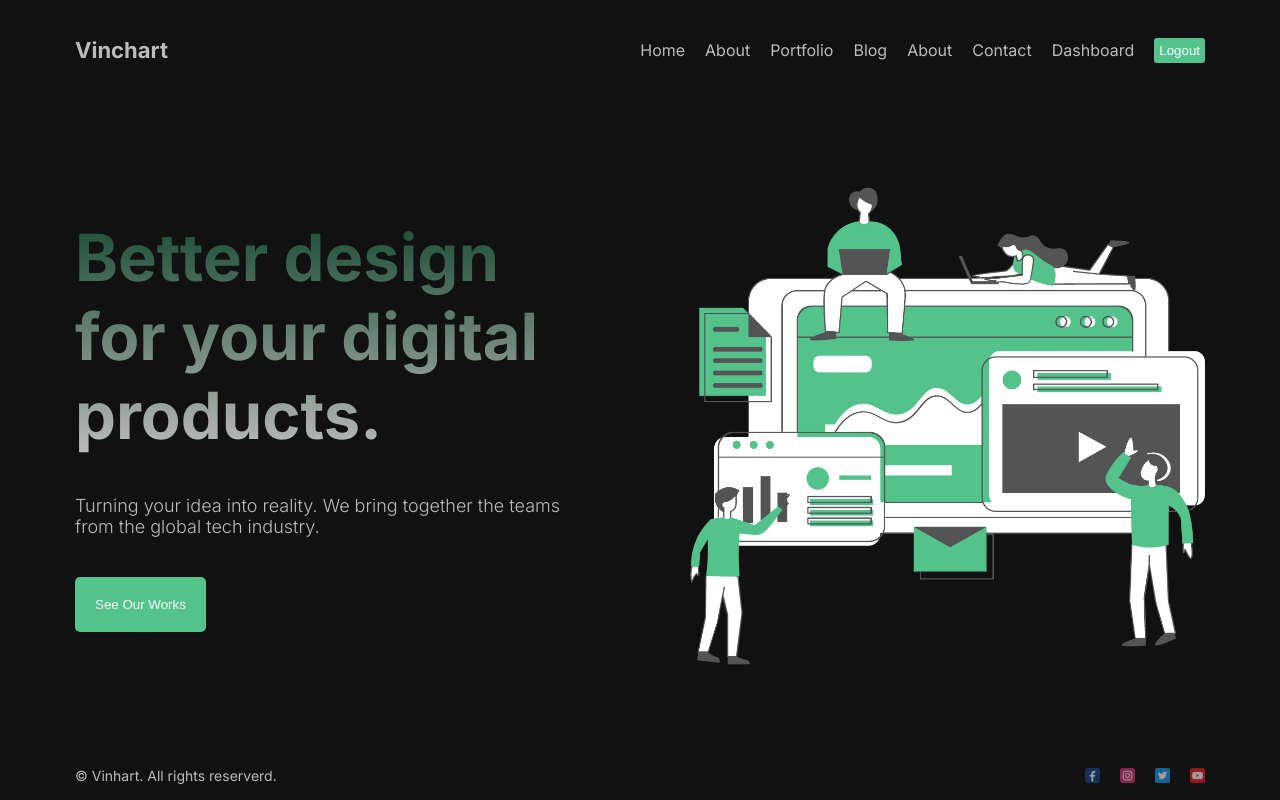
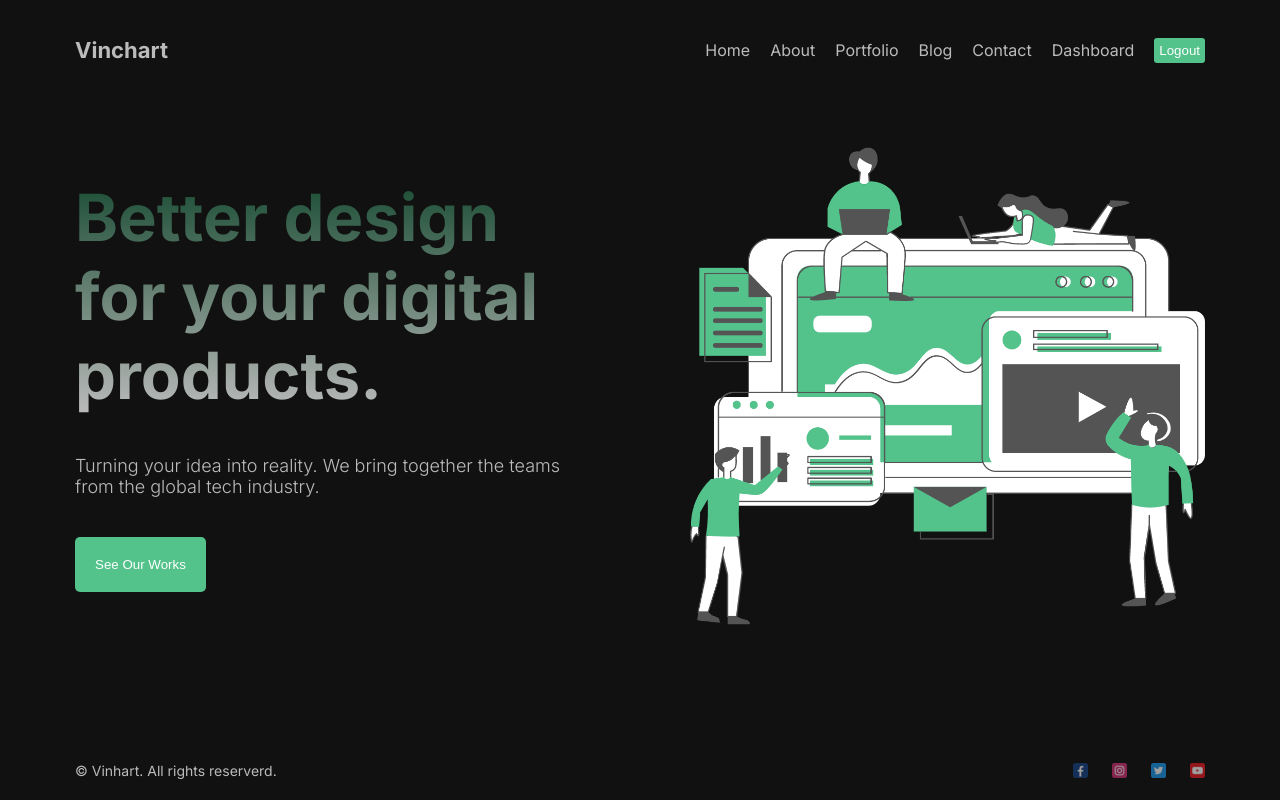
Before and after one commit to mirzasahin/nextjs-fullstack-app, a Next.js app: page / in a window 1280 px wide. Built offline with nearby package versions, Linux system fonts and the light colour scheme.

Commit message:
Add content about page

```diff
--- a/next.config.mjs
+++ b/next.config.mjs
@@ -1,4 +1,13 @@
 /** @type {import('next').NextConfig} */
-const nextConfig = {};
+const nextConfig = {
+    images: {
+        remotePatterns: [{
+            protocol: 'https',
+            hostname: 'images.pexels.com',
+            port: '',
+            pathname: '/**',
+        }, ],
+    },
+};
 
 export default nextConfig;
--- a/src/app/page.jsx
+++ b/src/app/page.jsx
@@ -1,6 +1,7 @@
 import Image from "next/image";
 import styles from "./page.module.css";
 import Hero from '/public/hero.png'
+import Button from "@/components/Button/Button";
 
 export default function Home() {
   return (
@@ -9,7 +10,7 @@ export default function Home() {
       <div className={styles.item}>
         <h1 className={styles.title}>Better design for your digital products.</h1>
         <p className={styles.desc}>Turning your idea into reality. We bring together the teams from the global tech industry.</p>
-        <button className={styles.button}>See Our Works</button>
+        <Button text="See Our Works" url="/portfolio"/>
       </div>
 
       <div className={styles.item}>
--- a/src/app/page.module.css
+++ b/src/app/page.module.css
@@ -29,13 +29,3 @@
   font-size: 18px;
   font-weight: 300;
 }
-
-.button{
-  padding: 20px;
-  cursor: pointer;
-  background-color: #53c28b;
-  border: none;
-  border-radius: 5px;
-  width: max-content;
-  color: white;
-}
--- /dev/null
+++ b/src/components/Button/Button.jsx
@@ -0,0 +1,13 @@
+import React from 'react'
+import styles from './button.module.css'
+import Link from 'next/link'
+
+const Button = ({ text, url }) => {
+    return (
+        <Link href={`${url}`}>
+            <button className={styles.container}>{text}</button>
+        </Link>
+    )
+}
+
+export default Button
--- /dev/null
+++ b/src/components/Button/button.module.css
@@ -0,0 +1,9 @@
+.container{
+    padding: 20px;
+    cursor: pointer;
+    background-color: #53c28b;
+    border: none;
+    border-radius: 5px;
+    width: max-content;
+    color: white;
+  }
--- a/src/components/footer/footer.module.css
+++ b/src/components/footer/footer.module.css
@@ -4,15 +4,22 @@
     display: flex;
     align-items: center;
     justify-content: space-between;
+    padding-top: 100px;
+    padding-bottom: 30px;
 }
 
 .social{
     display: flex;
     align-items: center;
-    gap: 20px;
+    gap: 24px;
 }
 
 .icon{
     opacity: 0.6;
     cursor: pointer;
 }
+
+.icon:hover{
+    opacity: 1;
+    transition: all 0.1s;
+}
--- a/src/components/navbar/Navbar.jsx
+++ b/src/components/navbar/Navbar.jsx
@@ -26,16 +26,11 @@ const links = [
   },
   {
     id: 5,
-    title: "About",
-    url: "/about",
-  },
-  {
-    id: 6,
     title: "Contact",
     url: "/contact",
   },
   {
-    id: 7,
+    id: 6,
     title: "Dashboard",
     url: "/dashboard",
   },
```
Also changed, not shown: src/app/about/page.jsx (+39 -1 lines), src/app/about/page.module.css (+36 -0 lines).
